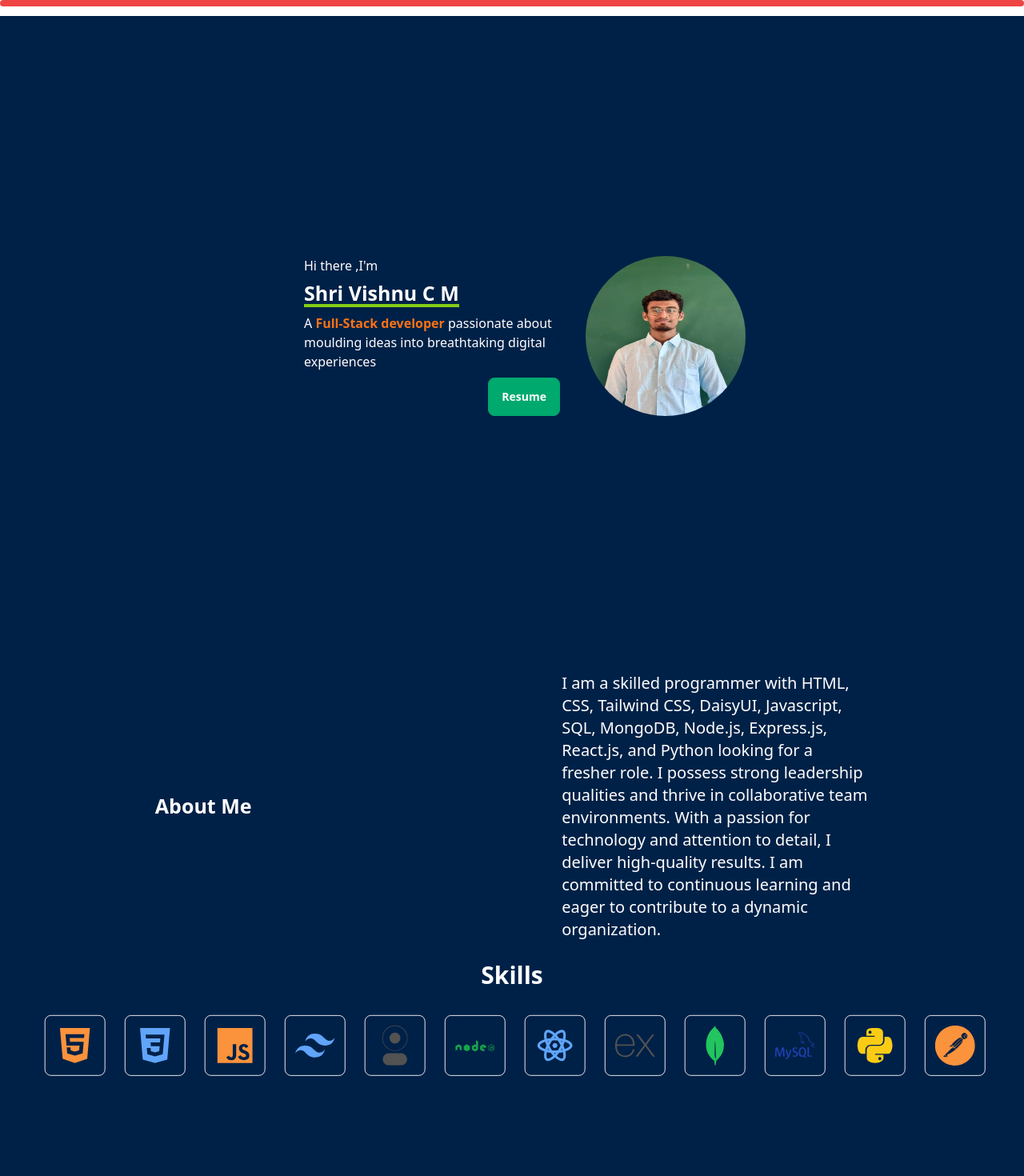
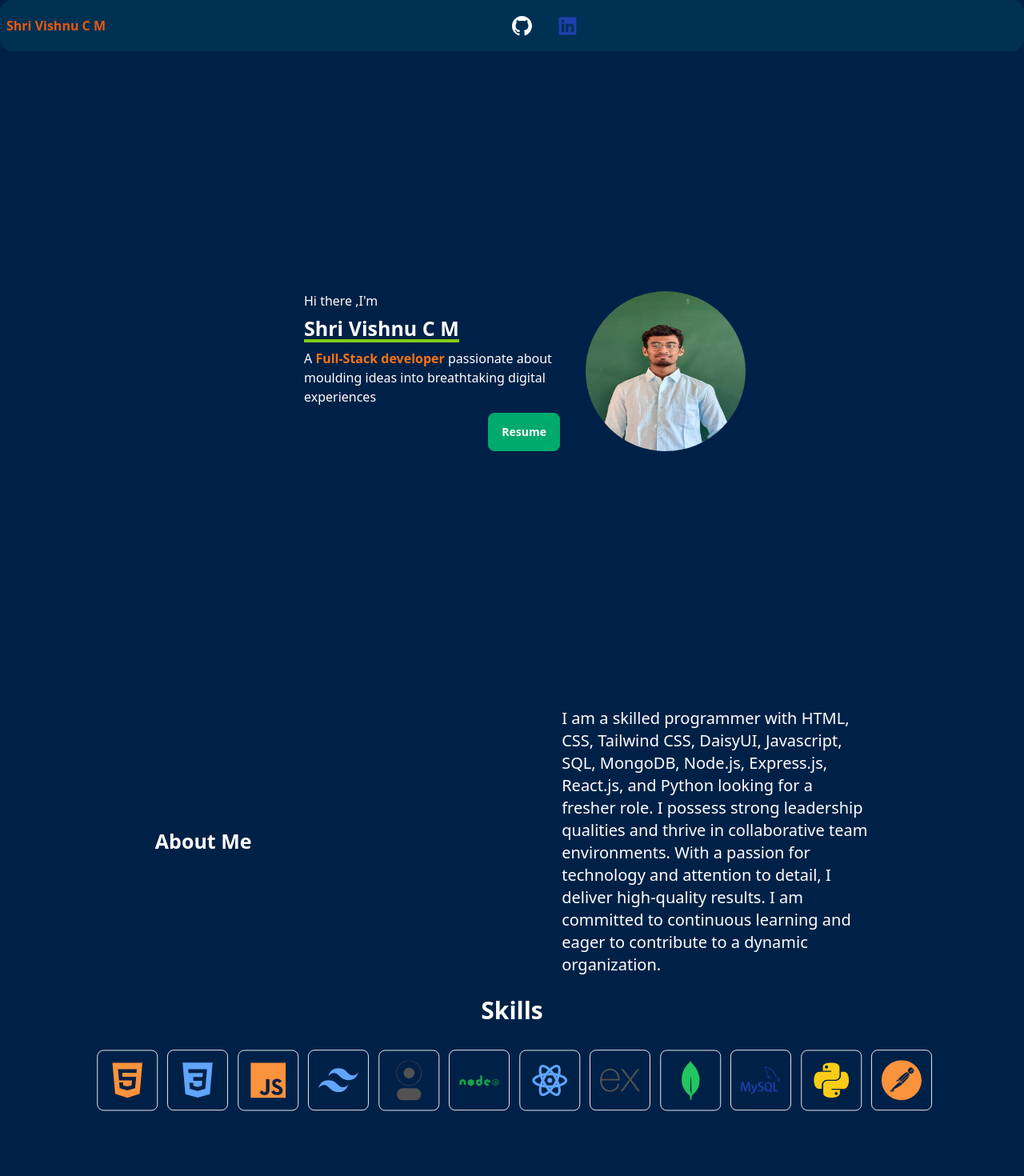
Before and after one commit to SHRIVISHNU-CM/Portfolio, a React (Vite) app: page / in a window 1280 px wide. Shown: the top 1470 px of the page at 80% size. Built offline with nearby package versions, Linux system fonts and the light colour scheme.

Commit message:
alignment and navbar

```diff
--- a/src/App.jsx
+++ b/src/App.jsx
@@ -12,9 +12,9 @@ function App() {
   return (
     <>
         <div style={{ backgroundColor: "#002147" }}>
-        <motion.div className="fixed top-0 left-0 right-0 h-2  rounded-xl bg-red-500 origin-left" style={{scaleX:scrollYProgress}}/>
+        {/* <motion.div className="fixed top-0 left-0 right-0 h-2  rounded-xl bg-red-500 origin-left" style={{scaleX:scrollYProgress}}/> */}
 
-          {/* <Navbar /> */}
+          <Navbar />
           <Head />
           <About />
           <Skills />
--- a/src/Components/Head.jsx
+++ b/src/Components/Head.jsx
@@ -3,7 +3,7 @@ import Pic from "../public/Vishnu.jpeg"
 function Head() {
     return (
         <>
-            <div className="flex justify-center items-center lg:flex-center flex-col lg:flex-row my-5 text-white h-[100vh]">
+            <div className="flex justify-center items-center lg:flex-center flex-col lg:flex-row  text-white h-[100vh]">
                 <div className="card w-96">
                     <div className="card-body">
                         <motion.h2
--- a/src/Components/Skills.jsx
+++ b/src/Components/Skills.jsx
@@ -31,7 +31,7 @@ function Skills() {
             <div className="h-[60vh] flex items-center flex-col gap-y-6">
                 <h1 className="text-center text-[30px] font-semibold text-white">Skills</h1>
 
-                <section className="flex justify-center gap-6 flex-wrap ">
+                <section className="flex justify-center gap-3 flex-wrap ">
 
                     <motion.div
                         variants={icon(2.9)}
```
